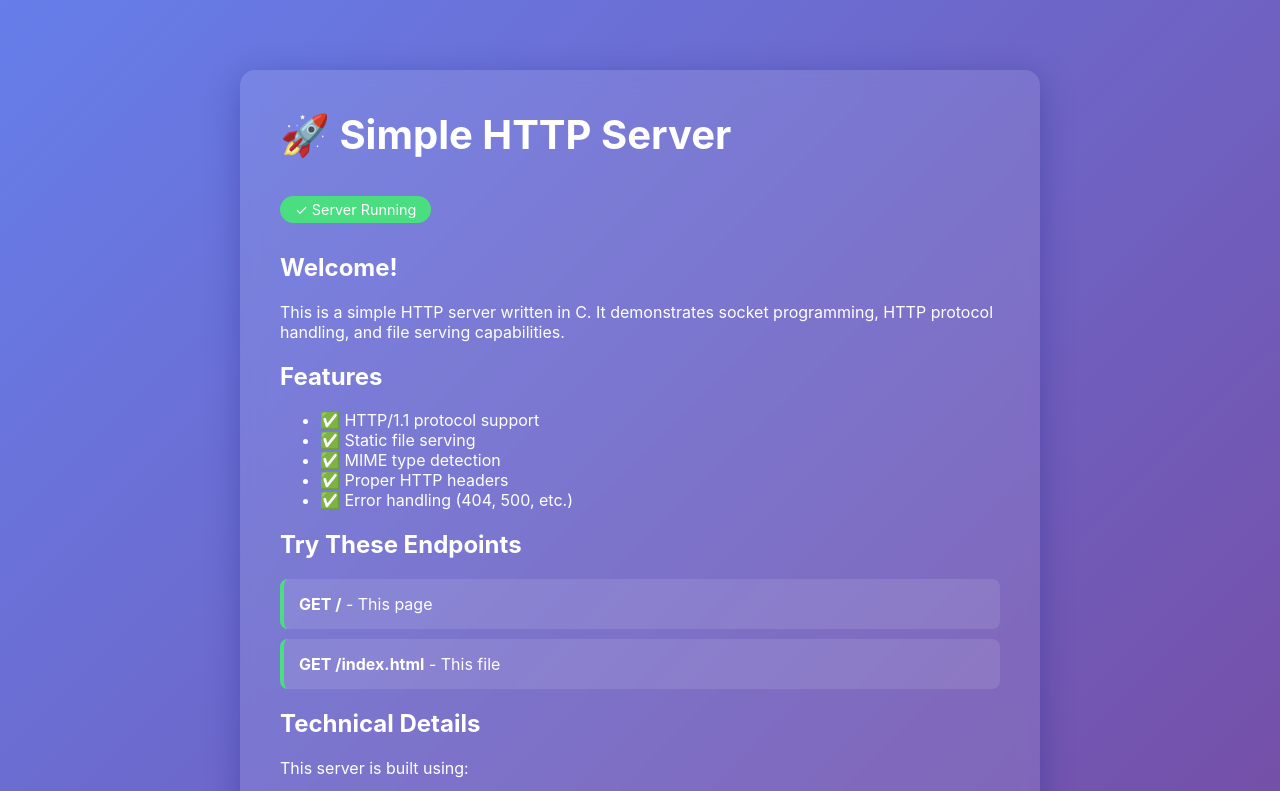
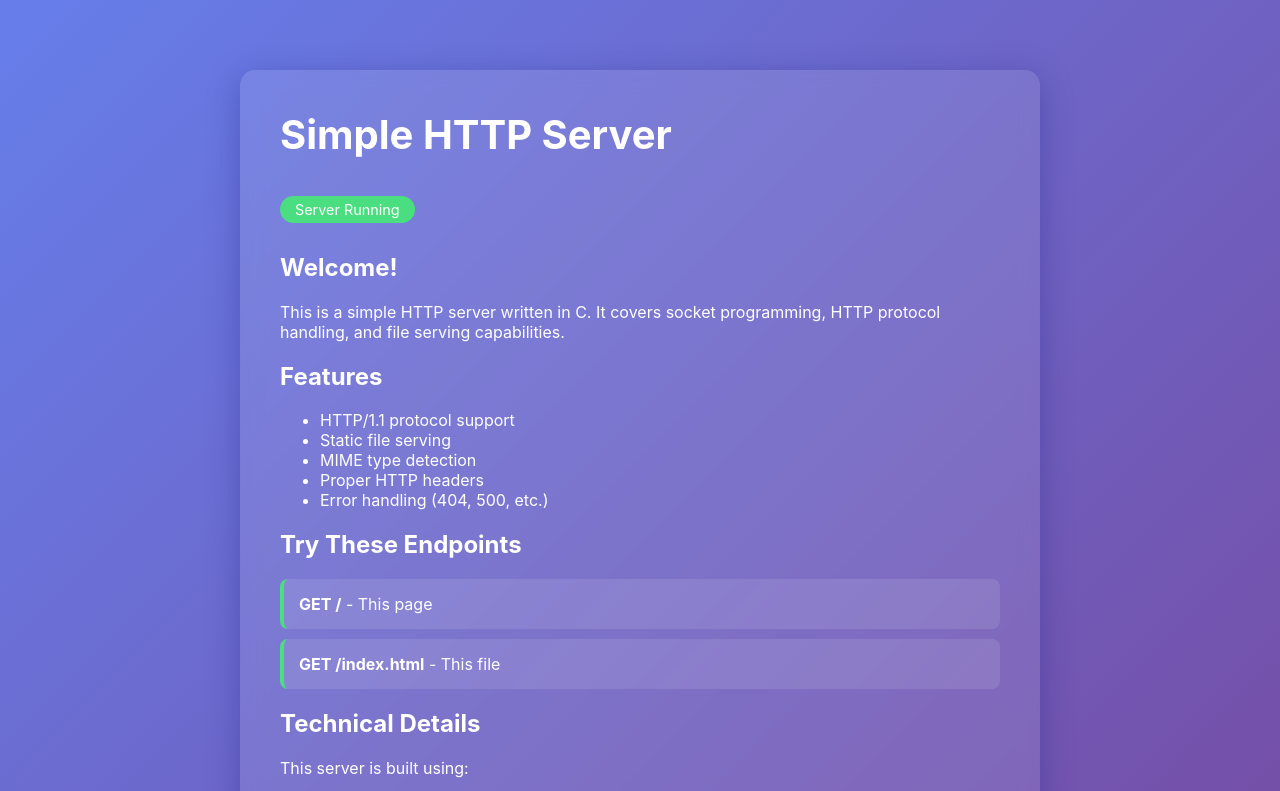
Before and after one commit to HampusRydin/small-c-projects, a plain HTML site: page http-server/index.html in a window 1280 px wide. Shown: the top 791 px of the page. Drawn offline with Linux system fonts and the light colour scheme.

Commit message:
improved documentation structure

```diff
--- a/http-server/index.html
+++ b/http-server/index.html
@@ -50,19 +50,19 @@
 </head>
 <body>
     <div class="container">
-        <h1>🚀 Simple HTTP Server</h1>
-        <span class="status">✓ Server Running</span>
+        <h1>Simple HTTP Server</h1>
+        <span class="status">Server Running</span>
 
         <h2>Welcome!</h2>
-        <p>This is a simple HTTP server written in C. It demonstrates socket programming, HTTP protocol handling, and file serving capabilities.</p>
+        <p>This is a simple HTTP server written in C. It covers socket programming, HTTP protocol handling, and file serving capabilities.</p>
 
         <h2>Features</h2>
         <ul>
-            <li>✅ HTTP/1.1 protocol support</li>
-            <li>✅ Static file serving</li>
-            <li>✅ MIME type detection</li>
-            <li>✅ Proper HTTP headers</li>
-            <li>✅ Error handling (404, 500, etc.)</li>
+            <li>HTTP/1.1 protocol support</li>
+            <li>Static file serving</li>
+            <li>MIME type detection</li>
+            <li>Proper HTTP headers</li>
+            <li>Error handling (404, 500, etc.)</li>
         </ul>
 
         <h2>Try These Endpoints</h2>
```
Also changed, not shown: 5 other files.
